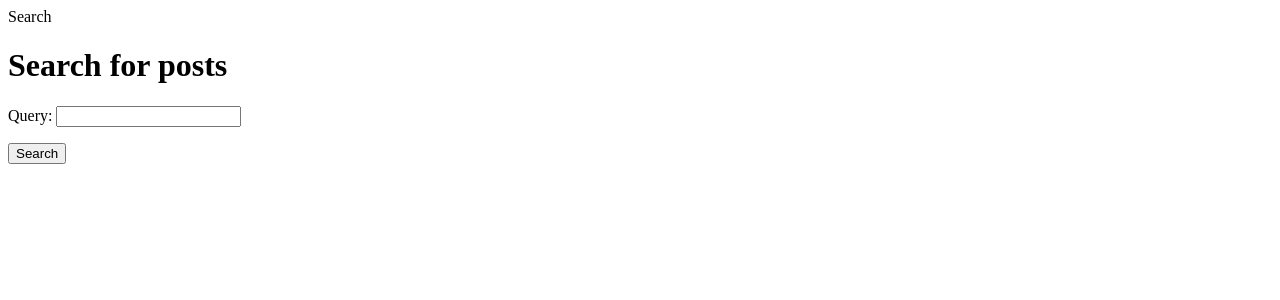
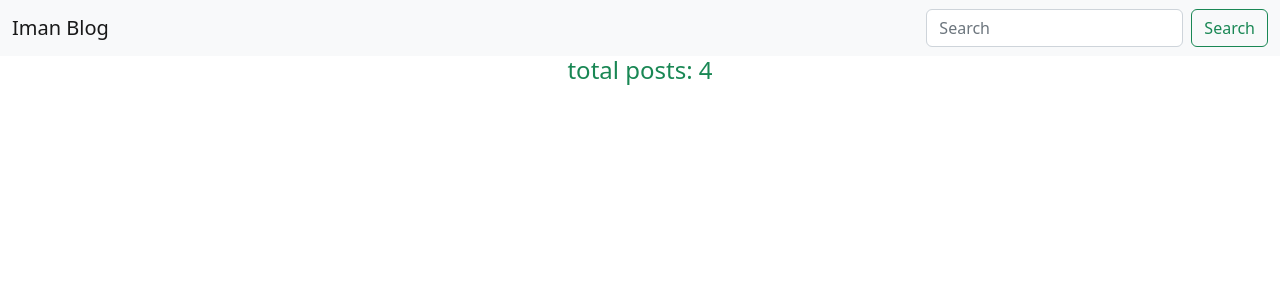
Before and after one commit to iman20202020/imanblog, a Django app: page /blog/search/ in a window 1280 px wide. Shown: the top 300 px of the page. Run offline with Django 4.2, Linux system fonts and the light colour scheme; data comes from the database, SQL or seed files in the repository.

Commit message:
first for github

```diff
--- a/blog/models.py
+++ b/blog/models.py
@@ -64,7 +64,7 @@
     body = models.TextField()
     created = models.DateTimeField(auto_now_add=True)
     updated = models.DateTimeField(auto_now=True)
-    active = models.BooleanField(default=True)
+    active = models.BooleanField(default=False)
     contact = models.ManyToManyField('self', through='CommentContact', related_name='comment_comments', symmetrical=False)
 
     class Meta:
--- a/blog/templates/blog/base.html
+++ b/blog/templates/blog/base.html
@@ -12,27 +12,25 @@
 <body>
 {% include 'navbar.html' %}
 {% include 'messages.html' %}
-{% if page_obj.number < 2 %}
+{% if query %}
+    {% include 'blog/search.html' %}
+{% elif comment_form %}
+    {% include 'blog/comment.html' %}
+{% elif tag %}
+<br>
 <div class="container">
     <div class="row text-center mb-5">
-
         <div class="col-lg-9 mb-3">
- <h4 class="text text-success ">total posts: {% total_posts %}</h4>
-{# <hr class="mb-0>">#}
-
-{# <h3>Latest posts:</h3>#}
-{# <p> {% show_latest_posts  %}</p>#}
-{##}
-{# {% if tag %}#}
-{# <h2>Posts tagged with "{{ tag.name }}"</h2>#}
-{# {% endif %}#}
-{# </div>#}
+            <h5 class="text text-success">Posts tagged with "{{ tag.name }}"</h5>
+            {% elif not post %}
+            <h4 class="text text-success text-center">total posts: {% total_posts %}</h4>
+    </div>
 {% endif %}
     </div>
 </div>
+
  <div id="content" class="container">
  {% block content %}
-
  {% endblock %}
  </div>
 
--- a/blog/templates/blog/create.html
+++ b/blog/templates/blog/create.html
@@ -8,7 +8,7 @@
 <form method="post" action="">
     {{ post_form.as_p }}
     {%  csrf_token %}
-    <input type="submit" value="create">
+    <input class="btn btn-primary" type="submit" value="create">
 </form>
 
 </body>
--- a/blog/templates/blog/search.html
+++ b/blog/templates/blog/search.html
@@ -4,29 +4,26 @@
 {% block title %}Search{% endblock %}
 
 {% block content %}
- {% if query %}
- <h1>Posts containing "{{ query }}"</h1>
- <h3>
+    <div class="container text-center">
+    {% if query %}
+ <h4>Posts containing "{{ query }}":</h4>
+ <p>
  {% with results.count as total_results %}
  Found {{ total_results }} result{{ total_results|pluralize }}
  {% endwith %}
- </h3>
+ </p>
  {% for post in results %}
- <h4>
+ <p>
  <a href="{{ post.get_absolute_url }}">
  {{ post.title }}
  </a>
- </h4>
- {{ post.body|truncatewords_html:12 }}
+ </p>
+ <p class="small"> {{ post.body|truncatewords_html:12 }}</p>
  {% empty %}
  <p>There are no results for your query.</p>
  {% endfor %}
- <p><a href="{% url "blog:post_search" %}">Search again</a></p>
- {% else %}
- <h1>Search for posts</h1>
- <form method="get">
- {{ form.as_p }}
- <input type="submit" value="Search">
- </form>
+ <p><a class="btn btn-success" href="{% url "blog:post_list" %}">Back to Home</a></p>
+
  {% endif %}
+    </div>
 {% endblock %}
--- a/blog/templatetags/blog_tags.py
+++ b/blog/templatetags/blog_tags.py
@@ -1,17 +1,26 @@
 from django import template
 from django.db.models import Count
 
-from blog.models import Post
+from blog.models import Post, Comment
 
 register = template.Library()
+
 
 @register.simple_tag
 def total_posts():
     return Post.published.count()
 
 
+@register.simple_tag
+def post_active_comments(post):
+    post_comments_query = post.comments.filter(active=True)
+    post_comments = [comment for comment in post_comments_query]
+
+    return post_comments_query
+
+
 @register.inclusion_tag('blog/latest_posts.html')
-def show_latest_posts(count=20):
+def show_latest_posts(count=5):
     latest_posts = Post.published.order_by('-publish')[:count]
     return {'latest_posts': latest_posts}
 
--- a/blog/urls.py
+++ b/blog/urls.py
@@ -14,6 +14,7 @@
     # create a new post
     path('create/', views.post_create, name='post_create'),
     path('comment/<int:post_id>/<int:comment_id>/', views.comment_comment, name='comment_comment'),
+    path('comment/<int:post_id>/', views.post_comment, name='post_comment'),
     path('search/', views.post_search, name='post_search'),
     path('like/', views.post_like, name='post_like'),
 
--- a/blog/views.py
+++ b/blog/views.py
@@ -1,3 +1,5 @@
+from itertools import chain
+
 from django.contrib import messages
 from django.contrib.auth.decorators import login_required
 from django.contrib.postgres.search import SearchVector, SearchQuery, SearchRank
@@ -27,7 +29,7 @@
     except PageNotAnInteger:
         page_obj = paginator.page(1)
     except EmptyPage:
-            return HttpResponse('')
+        return HttpResponse('')
     return render(request, 'blog/post/list.html', {'tag': tag, 'page_obj': page_obj})
 
 
@@ -37,6 +39,16 @@
     context_object_name = 'post'
     slug_field = 'slug'
     count_hit = True
+
+    def get_context_data(self, **kwargs):
+        data = super().get_context_data(**kwargs)
+        post_tags = self.object.tags.all()
+        similar_posts = self.model.published.filter(tags__in=post_tags).exclude(id=self.object.id)
+        data['similar_posts'] = similar_posts
+        data['tags'] = post_tags
+        data['comments'] = self.object.comments.filter(active=True)
+
+        return data
 
 
 @login_required
@@ -63,15 +75,12 @@
     query = None
     results = []
     if 'query' in request.GET:
-        form = SearchForm(request.GET)
-        if form.is_valid():
-            query = form.cleaned_data['query']
-            search_vector = SearchVector('title', weight='A') + SearchVector('body', weight='B')
-            search_query = SearchQuery(query)
-            results = Post.published.annotate(search=search_vector, rank=SearchRank(search_vector, search_query)
-                                              ).filter(rank__gte=0.3).order_by('-rank')
-
-    return render(request, 'blog/search.html', {'form': form, 'query': query, 'results': results})
+        query = request.GET.get('query')
+        search_vector = SearchVector('title', weight='A') + SearchVector('body', weight='B')
+        search_query = SearchQuery(query)
+        results = Post.published.annotate(search=search_vector, rank=SearchRank(search_vector, search_query)
+                                          ).filter(rank__gte=0.3).order_by('-rank')
+    return render(request, 'blog/base.html', {'form': form, 'query': query, 'results': results})
 
 
 @require_POST
@@ -87,6 +96,24 @@
             post.users_like.remove(request.user)
         return JsonResponse({'status': 'ok'})
     return JsonResponse({'status': 'error'})
+
+
+@login_required
+def post_comment(request, post_id):
+    post = get_object_or_404(Post, id=post_id)
+    now_commented = False
+    if request.method == 'POST':
+        comment_form = CommentForm(data=request.POST)
+        if comment_form.is_valid():
+            comment = comment_form.save(commit=False)
+            comment.post = post
+            comment.user = request.user
+            comment.save()
+            now_commented = True
+    else:
+        comment_form = CommentForm()
+
+    return render(request, 'blog/base.html', {'comment_form': comment_form, 'now_commented': now_commented, 'post': post,})
 
 
 @login_required
@@ -106,4 +133,4 @@
     else:
         comment_form = CommentForm()
 
-    return render(request, 'blog/comment.html', {'comment_form': comment_form, 'now_commented': now_commented})
+    return render(request, 'blog/base.html', {'comment_form': comment_form, 'now_commented': now_commented, 'post': post,})
--- a/templates/navbar.html
+++ b/templates/navbar.html
@@ -1,21 +1,9 @@
 <nav class="navbar navbar-expand-lg bg-light">
   <div class="container-fluid">
-    <a class="navbar-brand" href="#">Iman Blog</a>
-{#    <button class="navbar-toggler" type="button" data-bs-toggle="collapse" data-bs-target="#navbarSupportedContent" aria-controls="navbarSupportedContent" aria-expanded="false" aria-label="Toggle navigation">#}
-{#      <span class="navbar-toggler-icon"></span>#}
-{#    </button>#}
-{#    <div class="" id="navbarSupportedContent">#}
-{#      <ul class="navbar-nav   ">#}
-        <span class="nav-item">
-          <a class="nav-link active" aria-current="page" href="#">Latest posts</a>
-        </span>
-       <span class="nav-item">
-          <a class="nav-link active" aria-current="page" href="#">Most likes</a>
-        </span>
-
-
-        <button class="btn btn-outline-success" ><a href="{% url 'blog:post_search' %}">Search</a></button>
-
-{#    </div>#}
+    <a class="navbar-brand" href="{% url 'blog:post_list' %}">Iman Blog</a>
+    <form  action="{% url 'blog:post_search' %}" class="d-flex" role="search" method="get">
+      <input name="query" class="form-control me-2" type="search" placeholder="Search" aria-label="Search">
+      <button class="btn btn-outline-success" type="submit">Search</button>
+    </form>
   </div>
 </nav>
```
Also changed, not shown: blog/templates/blog/comment.html (+5 -3 lines), blog/templates/blog/detail.html (+14 -18 lines), blog/templates/blog/post/list.html (+7 -20 lines). Lines whose indentation alone changed are shown as unchanged.
